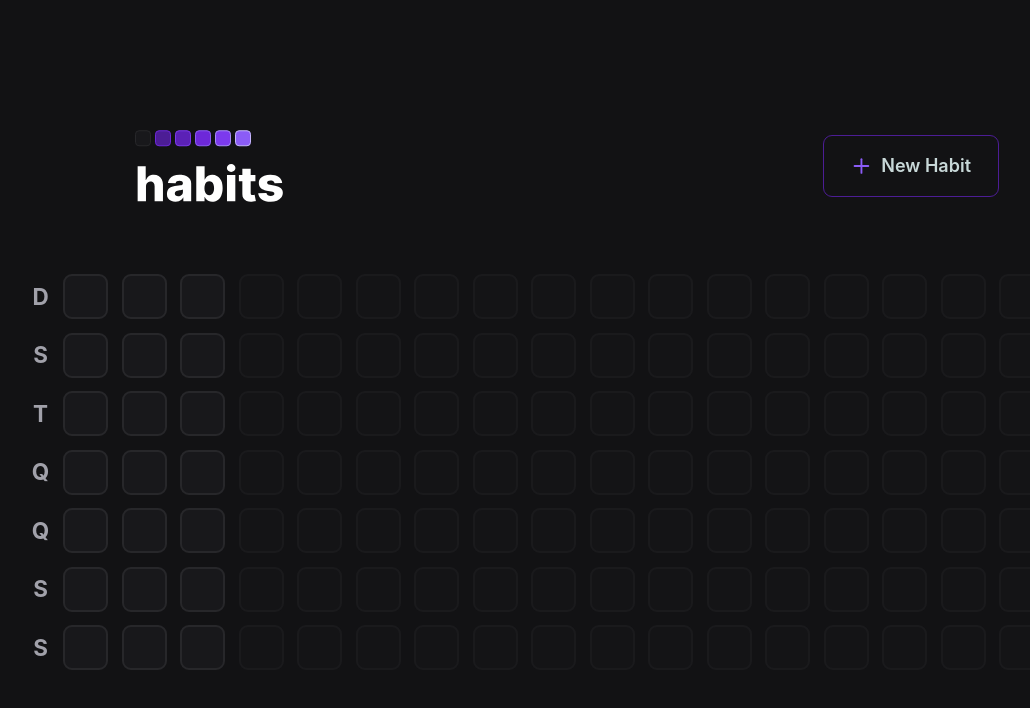
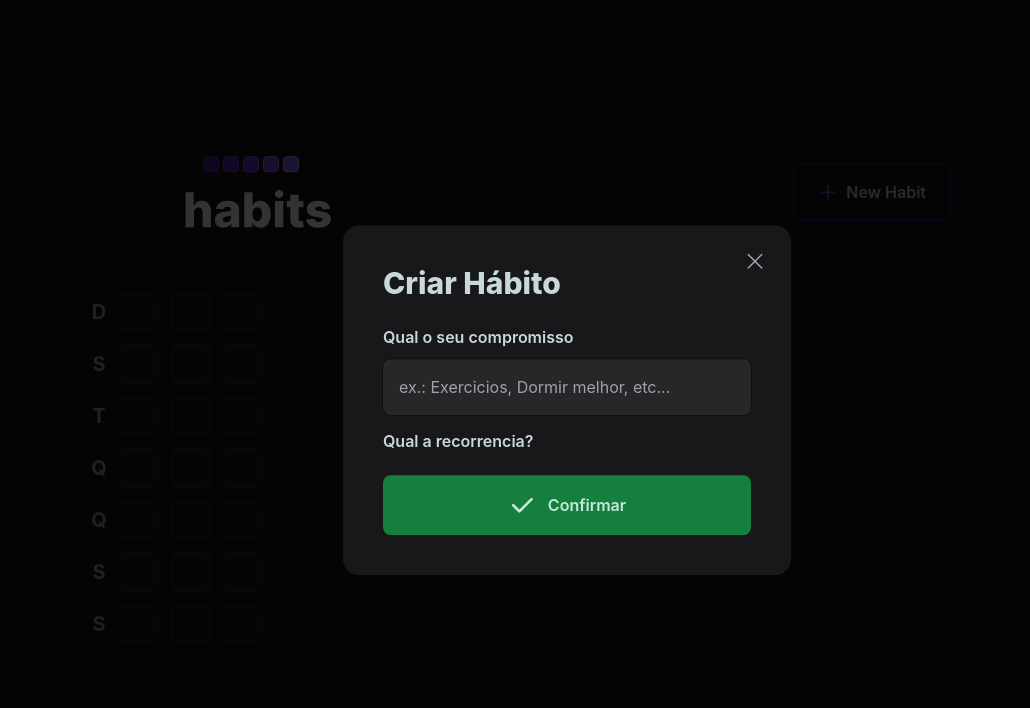
Before and after one commit to Vowkaz/nlw_setup-frontend, a React (Vite) app: page / in a window 1280 px wide. Both pictures are taken after a click on the button "New Habit". Shown: the top 708 px of the page, without its empty margins (73-1103 px from the left). Built offline with nearby package versions, Linux system fonts and the light colour scheme.

Commit message:
modal add habit

```diff
--- a/package.json
+++ b/package.json
@@ -9,7 +9,9 @@
     "preview": "vite preview"
   },
   "dependencies": {
+    "@radix-ui/react-dialog": "^1.0.2",
     "dayjs": "^1.11.7",
+    "phosphor-react": "^1.4.1",
     "react": "^18.2.0",
     "react-dom": "^18.2.0"
   },
--- /dev/null
+++ b/src/components/NewHabitForm.tsx
@@ -0,0 +1,30 @@
+import {Check} from "phosphor-react";
+
+function newHabitForm() {
+    return (
+        <form className="w-full flex flex-col mt-6">
+            <label htmlFor="title" className="font-semibold leading-tight">
+                Qual o seu compromisso
+            </label>
+
+            <input
+            type="text"
+            id="title"
+            placeholder="ex.: Exercicios, Dormir melhor, etc..."
+            className="p-4 rounded-lg mt-3 bg-zinc-800 text-white placeholder:text-zinc-400 focus:outline"
+            autoFocus
+            />
+
+            <label className="font-semibold leading-tight mt-4">
+                Qual a recorrencia?
+            </label>
+            <button type="submit" className="mt-6 rounded-lg p-4 gap-3 flex items-center justify-center font-semibold bg-green-700 hover:bg-green-600">
+                <Check size={28} weight="bold"/>
+                Confirmar
+            </button>
+
+        </form>
+    )
+}
+
+export default newHabitForm
--- a/src/components/header.tsx
+++ b/src/components/header.tsx
@@ -1,17 +1,39 @@
 import logo from "../assets/logo.svg";
-import plus from "../assets/plus.svg";
+import * as Dialog from '@radix-ui/react-dialog';
+import {useState} from "react";
+import {Plus, X} from "phosphor-react";
+import NewHabitForm from "./NewHabitForm";
 
 function Header() {
+
     return (
         <div className="w-full max-w-3xl mx-auto flex items-center justify-between">
             <img src={logo} alt="logo"/>
-            <button
-                type="button"
-                className="border border-violet-900 font-semibold rounded-lg px-6 py-4 flex items-center gap-2 hover:border-violet-300"
-            >
-                <img src={plus} className="text-xl" alt="plus"/>
-                New Habit
-            </button>
+
+           <Dialog.Root>
+
+               <Dialog.Trigger
+                   type="button"
+                   className="border border-violet-900 font-semibold rounded-lg px-6 py-4 flex items-center gap-2 hover:border-violet-300"
+               >
+                   <Plus size={20} className="text-violet-500"/>
+                   New Habit
+               </Dialog.Trigger>
+               <Dialog.Portal>
+                   <Dialog.Overlay className="w-screen h-screen bg-black/80 fixed inset-0" />
+
+                   <Dialog.Content className="absolute p-10 bg-zinc-900 rounded-2xl w-full max-w-md top-1/2 left-1/2 -translate-x-1/2 -translate-y-1/2">
+                       <Dialog.Title className="text-3xl leading-tight font-extrabold">
+                           Criar Hábito
+                       </Dialog.Title>
+                       <Dialog.Close className="absolute right-6 top-6 text-zinc-400 rounded-lg hover:text-zinc-200 focus:outline-none">
+                           <X size={24} aria-label="Fechar"/>
+                       </Dialog.Close>
+                       <NewHabitForm/>
+                   </Dialog.Content>
+               </Dialog.Portal>
+           </Dialog.Root>
+
         </div>
     )
 }
--- a/src/index.css
+++ b/src/index.css
@@ -1,14 +1,12 @@
 :root {
   font-family: Inter, Avenir, Helvetica, Arial, sans-serif;
-  font-size: 18px;
-  line-height: 24px;
-  font-weight: 400;
-
+  margin: 0;
+  padding: 0;
   color: rgba(227, 246, 246, 0.87);
 
-  font-synthesis: none;
-  text-rendering: optimizeLegibility;
-  -webkit-font-smoothing: antialiased;
-  -moz-osx-font-smoothing: grayscale;
-  -webkit-text-size-adjust: 100%;
+  /*font-synthesis: none;*/
+  /*text-rendering: optimizeLegibility;*/
+  /*-webkit-font-smoothing: antialiased;*/
+  /*-moz-osx-font-smoothing: grayscale;*/
+  /*-webkit-text-size-adjust: 100%;*/
 }
```
Also changed, not shown: 1 other file (tests, documents, lock files or other folders).
